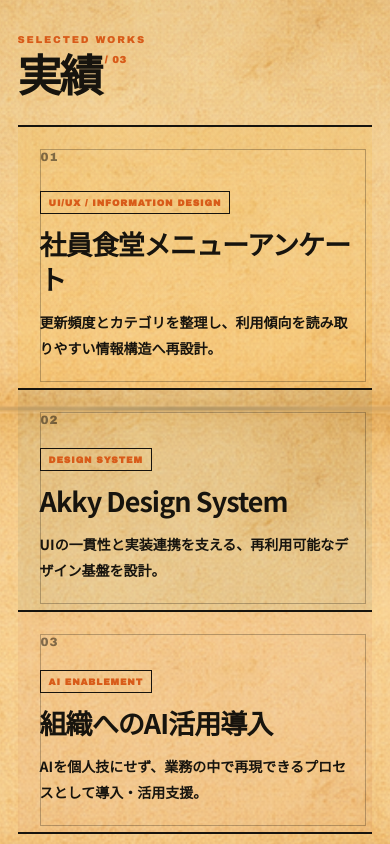
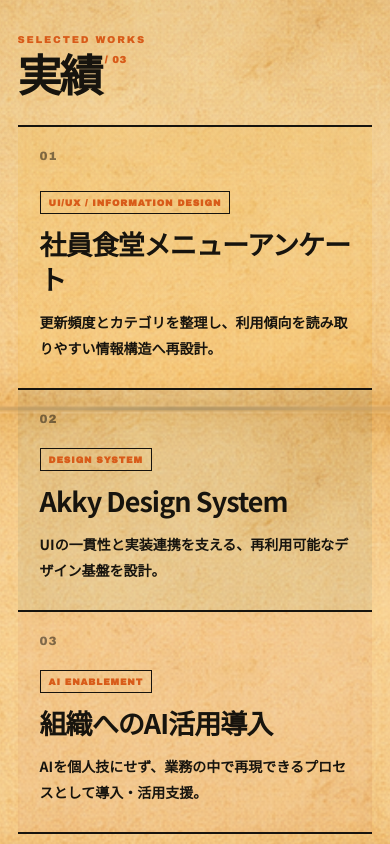
Before and after one commit to Akino93/AkisunCreate_site, a plain HTML site: page index.html in a window 390 px wide. Shown: the part 1880-2724 px from the top of the page. Drawn offline with Linux system fonts and the light colour scheme.

Commit message:
fix: remove inherited Works mobile keyline

```diff
--- a/owner-mobile-fixes.css
+++ b/owner-mobile-fixes.css
@@ -12,6 +12,15 @@
 #works .works article::after{
   content:none;
   display:none;
+}
+
+/* The Works number pseudo-element inherits the legacy .works article:before
+   keyline border/right/bottom from styles.css. Keep the number, reset only
+   those inherited frame properties so no gray rectangle is drawn. */
+#works .works article::before{
+  right:auto;
+  bottom:auto;
+  border:0;
 }
 
 /* Keep the service symbols typographic/monochrome instead of emoji-rendered. */
```
